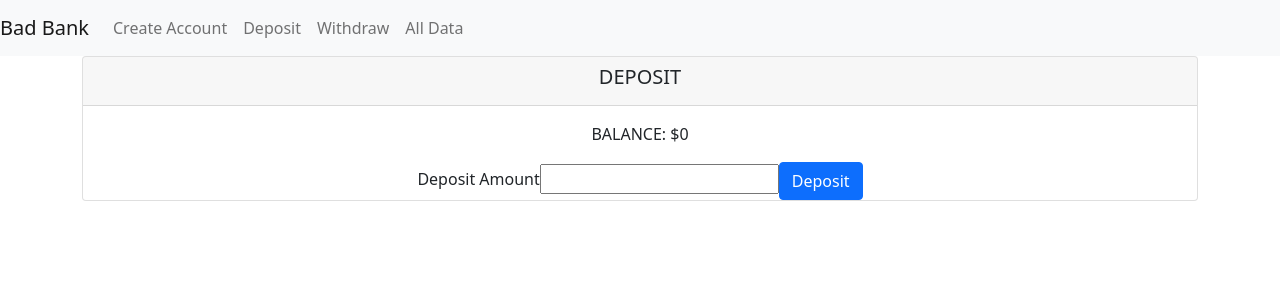
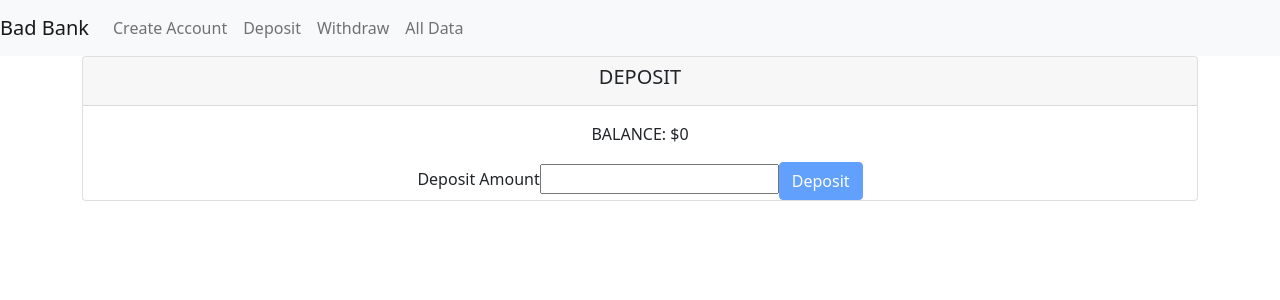
Before and after one commit to alexandrabaturina/mit-banking-app, a React (Create React App) app: page /deposit in a window 1280 px wide. Shown: the top 300 px of the page. Built offline with nearby package versions, Linux system fonts and the light colour scheme.

Commit message:
feat: add validation for deposit field

```diff
--- a/src/components/Deposit.js
+++ b/src/components/Deposit.js
@@ -1,7 +1,15 @@
 import { Container, Button } from 'react-bootstrap'
 import { Formik, Form, Field } from 'formik'
+import * as Yup from 'yup'
+
+const validationSchema = Yup.object({
+    deposit: Yup.number()
+        .typeError('Deposit amount should be a number')
+        .min(0, 'Please deposit a positive amount')
+})
 
 const Deposit = ({ balance, addDeposit }) => {
+
     return (
         <Container>
             <div className="card text-center">
@@ -15,8 +23,9 @@ const Deposit = ({ balance, addDeposit }) => {
                 </div>
                 <Formik
                     initialValues={{
-                        balance: balance,
+                        deposit: ''
                     }}
+                    validationSchema={validationSchema}
                     onSubmit={(values, { setSubmitting, resetForm }) => {
                         addDeposit(parseFloat(values.deposit))
                         setSubmitting(false)
@@ -31,7 +40,11 @@ const Deposit = ({ balance, addDeposit }) => {
                                 type="text"
                                 onChange={formik.handleChange}
                                 value={formik.values.deposit} />
-                            <Button type="submit">Deposit</Button>
+                            {formik.errors.deposit ?
+                                <div className="validation-error">{formik.errors.deposit}</div> : null}
+                            {!formik.values.deposit || formik.errors.deposit ?
+                                <Button type="submit" disabled>Deposit</Button> :
+                                <Button type="submit">Deposit</Button>}
                         </Form>
                     )}
                 </Formik>
```
